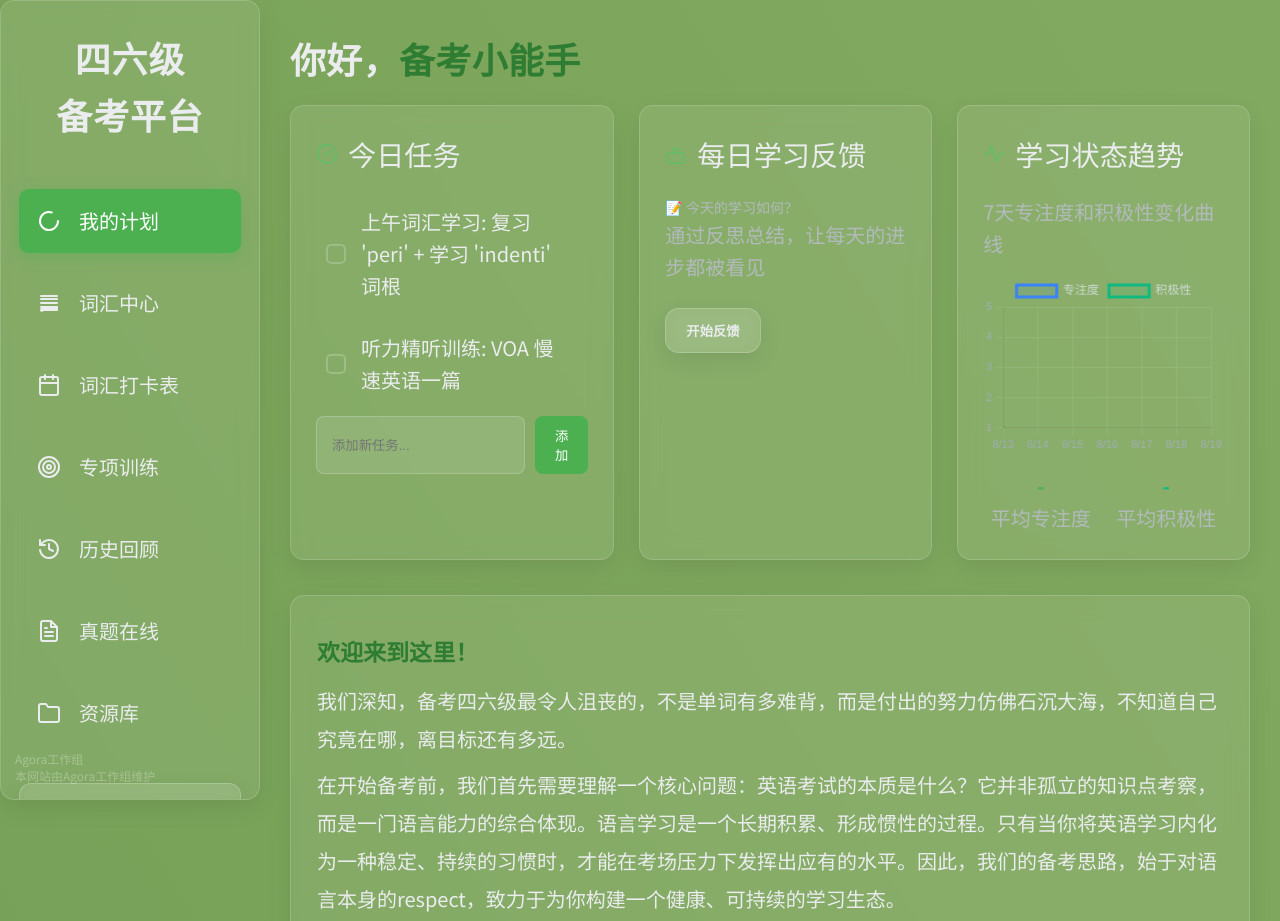
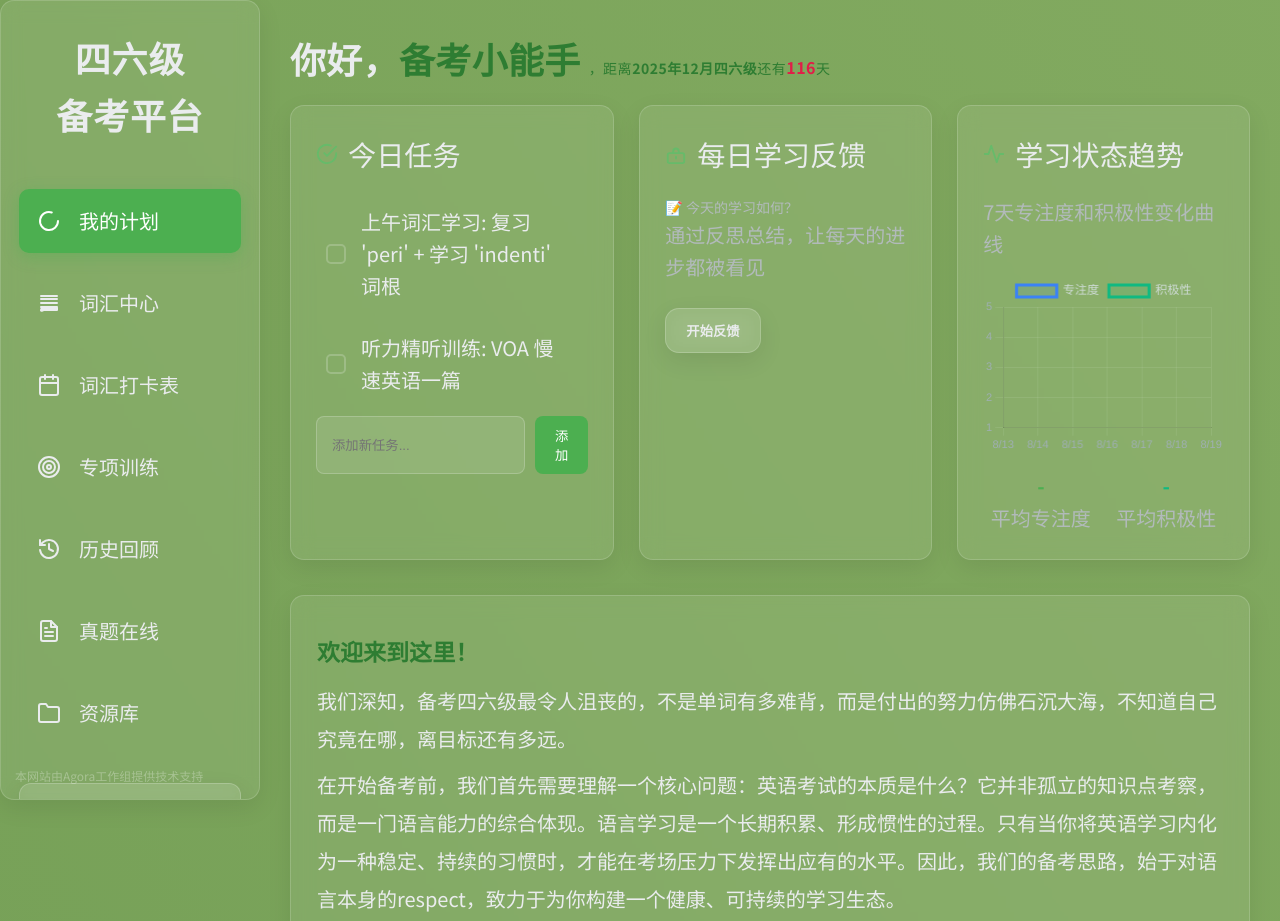
Before and after one commit to Xun1267/cet-study-website, a plain HTML site: page index.html in a window 1280 px wide. Shown: the top 921 px of the page. Drawn offline with nearby package versions, Linux system fonts and the light colour scheme.

Commit message:
Update index.html

```diff
--- a/index.html
+++ b/index.html
@@ -306,9 +306,39 @@
         }
 
         /* 新增：主页问候与介绍样式 */
-        .greeting-top { margin-bottom: 18px; }
+        .greeting-top { margin-bottom: 18px; position: relative; }
         .greeting-top h2 { font-size: var(--font-size-heading); font-weight: 600; letter-spacing: 0.5px; }
         .greeting-top h2 span { color: var(--accent-text); }
+
+        /* 四六级考试倒计时内联样式 */
+        .exam-countdown-inline {
+            font-size: 14px;
+            color: var(--accent-text);
+            font-weight: 500;
+            margin-left: 8px;
+        }
+        .exam-countdown-inline #cet-title {
+            color: var(--primary-color);
+            font-weight: 600;
+        }
+        .exam-countdown-inline #cet-days {
+            color: #e11d48;
+            font-weight: 700;
+            font-size: 16px;
+        }
+
+        /* 响应式适配 */
+        @media (max-width: 768px) {
+            .exam-countdown-inline {
+                font-size: 12px;
+                display: block;
+                margin-left: 0;
+                margin-top: 5px;
+            }
+            .exam-countdown-inline #cet-days {
+                font-size: 14px;
+            }
+        }
 
         .intro-section { display: flex; justify-content: flex-start; margin: 10px 0 26px; width: 100%; }
         .dashboard-grid .intro-section { grid-column: 1 / -1; }
@@ -532,7 +562,7 @@
     <main class="main-content">
         <!-- 顶部问候 -->
         <div class="greeting-top">
-            <h2>你好，<span id="greet-name">备考小能手</span></h2>
+            <h2>你好，<span id="greet-name">备考小能手</span><span class="exam-countdown-inline" id="cet-countdown">，距离<span id="cet-title">四六级考试</span>还有<span id="cet-days">--</span>天</span></h2>
         </div>
 
         <!-- 【视图1】仪表盘 -->
@@ -2486,13 +2516,76 @@
             // 初始化反馈模块
             initFeedbackCard();
             updateFeedbackChart();
+
+            // 初始化四六级考试倒计时
+            initCETCountdown();
         });
+
+        // 四六级考试倒计时功能
+        function initCETCountdown() {
+            // 四六级考试时间（根据官方发布时间调整）
+            const cetExams = [
+                { name: '2024年12月四六级', date: new Date('2024-12-14T09:00:00') },
+                { name: '2025年6月四六级', date: new Date('2025-06-14T09:00:00') },
+                { name: '2025年12月四六级', date: new Date('2025-12-13T09:00:00') },
+                { name: '2026年6月四六级', date: new Date('2026-06-14T09:00:00') },
+                { name: '2026年12月四六级', date: new Date('2026-12-13T09:00:00') }
+            ];
+
+            function updateCountdown() {
+                const now = new Date();
+                let nextExam = null;
+
+                // 找到下一次考试
+                for (let exam of cetExams) {
+                    if (exam.date > now) {
+                        nextExam = exam;
+                        break;
+                    }
+                }
+
+                const countdownElement = document.getElementById('cet-countdown');
+                const titleElement = document.getElementById('cet-title');
+                const daysElement = document.getElementById('cet-days');
+
+                if (!countdownElement || !titleElement || !daysElement) {
+                    console.log('倒计时元素未找到');
+                    return;
+                }
+
+                if (nextExam) {
+                    const timeDiff = nextExam.date.getTime() - now.getTime();
+                    const days = Math.ceil(timeDiff / (1000 * 60 * 60 * 24));
+
+                    titleElement.textContent = nextExam.name;
+                    daysElement.textContent = days > 0 ? days : 0;
+
+                    // 根据剩余天数设置不同的颜色
+                    if (days <= 30) {
+                        daysElement.style.color = '#dc2626';
+                    } else if (days <= 60) {
+                        daysElement.style.color = '#d97706';
+                    } else {
+                        daysElement.style.color = '#e11d48';
+                    }
+                } else {
+                    titleElement.textContent = '暂无考试安排';
+                    daysElement.textContent = '-';
+                    daysElement.style.color = '#6b7280';
+                }
+            }
+
+            // 立即更新一次
+            updateCountdown();
+
+            // 每小时更新一次倒计时
+            setInterval(updateCountdown, 3600000);
+        }
     </script>
 
     <!-- 页面版权水印 -->
     <div class="watermark">
-        <p>Agora工作组</p>
-        <p>本网站由Agora工作组维护</p>
+        <p>本网站由Agora工作组提供技术支持</p>
     </div>
 </body>
 </html>
```
